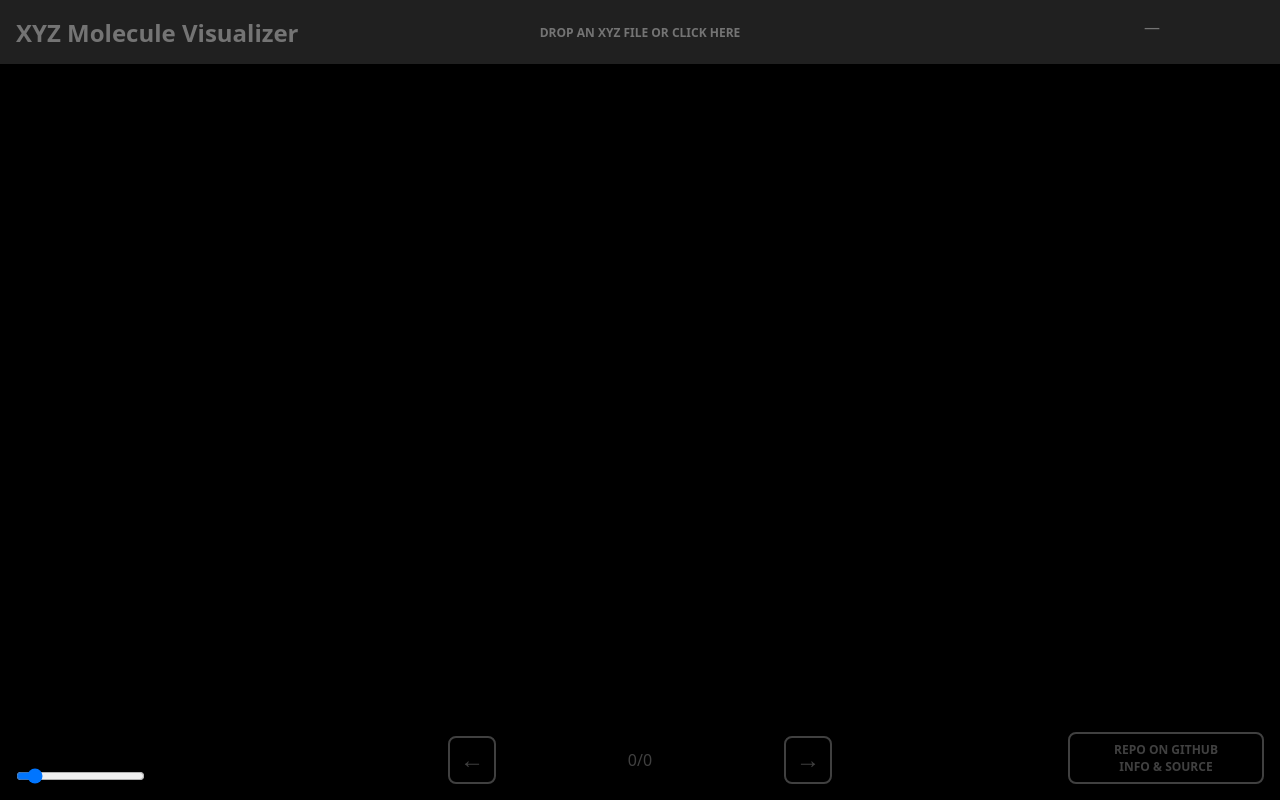
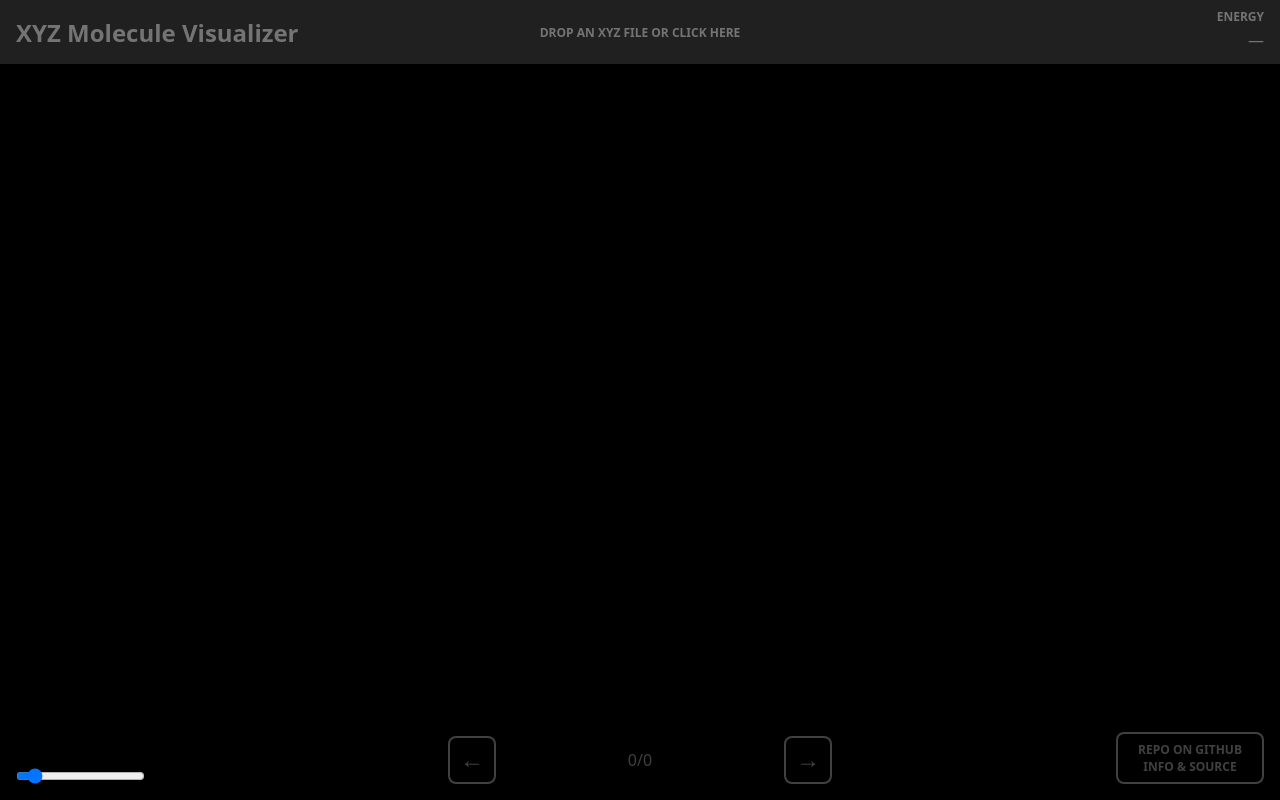
Before and after one commit to krswm/xyz-js, a plain HTML site: page docs/index.html in a window 1280 px wide. Drawn offline with nearby package versions, Linux system fonts and the light colour scheme.

Commit message:
feat(html-css): design UI more finely

```diff
--- a/docs/index.html
+++ b/docs/index.html
@@ -20,27 +20,18 @@
   </head>
   <body>
     <canvas id="canvas"></canvas>
-    <label id="title-container">
+
+    <label id="file-input-button">
       <div id="title">XYZ Molecule Visualizer</div>
-      <div id="file-input-text">DROP AN XYZ FILE OR CLICK HERE</div>
-      <div id="energy"></div>
+      <div id="drop-click-text">DROP AN XYZ FILE OR CLICK HERE</div>
+      <div id="energy-container">
+        <div id="energy-text">ENERGY</div>
+        <div id="energy-value"></div>
+      </div>
       <input id="file-input" type="file" accept="*" />
     </label>
 
-    <!--
-    <label class="button-label" id="file-input-label">
-      <div>
-        DROP AN XYZ FILE<br />
-        OR CLICK HERE
-      </div>
-    </label>
-    -->
-
-    <a
-      class="button-label"
-      href="https://github.com/krswm/xyz-js"
-      id="repo-link"
-    >
+    <a class="button" href="https://github.com/krswm/xyz-js" id="repo-link">
       <div>
         REPO ON GITHUB<br />
         INFO & SOURCE
@@ -48,9 +39,9 @@
     </a>
 
     <div id="molecule-frame-controller">
-      <button class="button-label" id="molecule-frame-back">←</button>
+      <button class="button" id="molecule-frame-back">←</button>
       <div id="molecule-frame"></div>
-      <button class="button-label" id="molecule-frame-fore">→</button>
+      <button class="button" id="molecule-frame-fore">→</button>
     </div>
 
     <input id="force-magnification" type="range" min="0" max="100" value="10" />
--- a/docs/main.js
+++ b/docs/main.js
@@ -291,7 +291,7 @@ class Visualizer {
       this.molecules[this.moleculeIndex].energy === undefined
         ? "—" // em-dash
         : `${this.molecules[this.moleculeIndex].energy}`;
-    document.getElementById("energy").innerText = energy;
+    document.getElementById("energy-value").innerText = energy;
   }
 
   changeMolecules(molecules) {
--- a/docs/style.css
+++ b/docs/style.css
@@ -1,55 +1,143 @@
+/*
+ * Ordering rule for this file:
+ *
+ * position
+ * top
+ * left
+ * transform
+ * width
+ * height
+ * margin
+ * padding-top
+ * padding-bottom
+ *
+ * display
+ * grid-template-rows
+ * justify-content
+ * align-items
+ *
+ * background
+ * color
+ *
+ * font-size
+ * font-family
+ * font-weight
+ * font-variant-numeric
+ *
+ * overflow
+ * cursor
+ */
+
 body {
   margin: 0;
-  height: 100%;
+
+  background: black;
+
   font-family: system-ui;
 
-  background: black;
+  overflow: hidden;
 }
 
-#header,
-#footer {
+#title,
+#drop-click-text,
+#energy-text,
+#energy-value {
+  display: flex;
+  align-items: center;
+}
+
+#drop-click-text,
+#energy-text {
+  font-size: 0.75rem;
+  font-weight: bold;
+}
+
+#energy-value {
+  font-size: 1rem;
+  font-variant-numeric: tabular-nums;
+}
+
+#canvas {
   position: absolute;
+  top: 0;
+  left: 0;
+  width: 100vw;
+  height: 100vh;
 
-  padding: 0.5em;
+  background: black;
 
+  cursor: grab;
+
+  &:active {
+    cursor: grabbing;
+  }
+}
+
+#file-input-button {
+  position: absolute;
+  top: 0;
+  left: 0;
   width: 100vw;
   height: 4em;
-  white-space: nowrap;
-  box-sizing: border-box;
 
-  display: flex;
+  background: none;
+  color: rgb(from white r g b / 25%);
 
-  /* background: #ff000040; */
-}
-#header {
-  top: 0;
-  left: 0;
-}
-#footer {
-  bottom: 0;
-  left: 0;
+  cursor: pointer;
+
+  &:hover {
+    background: rgb(from white r g b / 12.5%);
+    color: rgb(from white r g b / 37.5%);
+  }
+  &:active {
+    background: rgb(from white r g b / 25%);
+    color: rgb(from white r g b / 50%);
+  }
 }
 
-/*
 #title {
-  place-self: center;
+  position: absolute;
+  top: 0;
+  left: 1rem;
+  height: 4rem;
 
-  font-size: 1.5em;
+  justify-content: left;
+
+  font-size: 1.5rem;
   font-weight: bold;
-  color: white;
-  opacity: 25%;
+}
 
-  height: 3rem;
+#drop-click-text {
+  position: absolute;
+  top: 0;
+  left: 50%;
+  transform: translateX(-50%);
+  height: 4rem;
 
-  display: flex;
-  flex-direction: column;
-  justify-content: center;
-  align-items: center;
   justify-content: center;
 }
-*/
 
-.button-label {
+#energy-container {
+  position: absolute;
+  top: 0;
+  right: 1rem;
+  height: 3rem;
+  padding-top: 0.5rem;
+  padding-bottom: 0.5rem;
+
+  display: grid;
+  grid-template-rows: 1rem 2rem;
+}
+
+#energy-text {
+  justify-content: right;
+}
+
+#energy-value {
+  justify-content: right;
+}
+
+.button {
   color: white;
   background: none;
   opacity: 25%;
@@ -66,20 +154,23 @@ body {
 
   font-weight: bold;
   font-size: 0.75rem;
+
+  cursor: pointer;
 }
-.button-label > div {
+.button > div {
   text-align: center;
 }
-.button-label:hover {
+.button:hover {
   opacity: 50%;
 }
-.button-label:active {
+.button:active {
   opacity: 75%;
 }
 
 #molecule-frame-back,
 #molecule-frame-fore {
   font-size: 1.5rem;
+  height: 3rem;
   width: 3rem;
 }
 
@@ -92,15 +183,6 @@ body {
   text-align: center;
 }
 
-#energy {
-  position: absolute;
-  top: 0;
-  right: 0;
-  width: 16rem;
-  font-variant-numeric: tabular-nums;
-  text-align: center;
-}
-
 #file-input {
   display: none;
 }
@@ -108,25 +190,6 @@ body {
 #file-input-label {
   justify-self: center;
 }
-
-#energy {
-  position: absolute;
-  top: 0;
-  right: 0;
-  margin-top: 1rem;
-  margin-left: 1rem;
-}
-
-/*
-#repo-link {
-  position: absolute;
-  right: 0;
-  top: 0;
-
-  margin-top: 1rem;
-  margin-right: 1rem;
-}
-*/
 
 #force-magnification {
   position: absolute;
@@ -156,65 +219,11 @@ body {
 
   margin-bottom: 1rem;
   margin-right: 1rem;
+
+  height: 3rem;
+  width: 9rem;
 }
 
-#canvas {
-  width: 100%;
-  height: 100%;
-
-  display: block;
-
-  background: lime;
+.description {
+  font-size: 0.75rem;
 }
-
-#title-container {
-  background: white;
-
-  position: absolute;
-  top: 0;
-  left: 0;
-
-  height: 4em;
-  width: 100vw;
-  background: none;
-  color: rgb(from white r g b / 25%);
-}
-#title-container:hover {
-  background: rgb(from white r g b / 12.5%);
-  color: rgb(from white r g b / 37.5%);
-}
-/*
-#title-container:click {
-  background: rgb(from white r g b / 50%);
-  color: rgb(from white r g b / 75%);
-}
-*/
-
-#title {
-  font-size: 1.5rem;
-  font-weight: bold;
-  position: absolute;
-  left: 0;
-  top: 0;
-  margin-top: 1rem;
-  margin-left: 1rem;
-  height: 2rem;
-
-  display: flex;
-  align-items: center;
-}
-
-#file-input-text {
-  position: absolute;
-  top: 0;
-  left: 50%;
-  transform: translateX(-50%);
-  margin-top: 1rem;
-  font-size: 0.75rem;
-  height: 2rem;
-
-  display: flex;
-  align-items: center;
-
-  font-weight: bold;
-}
```
